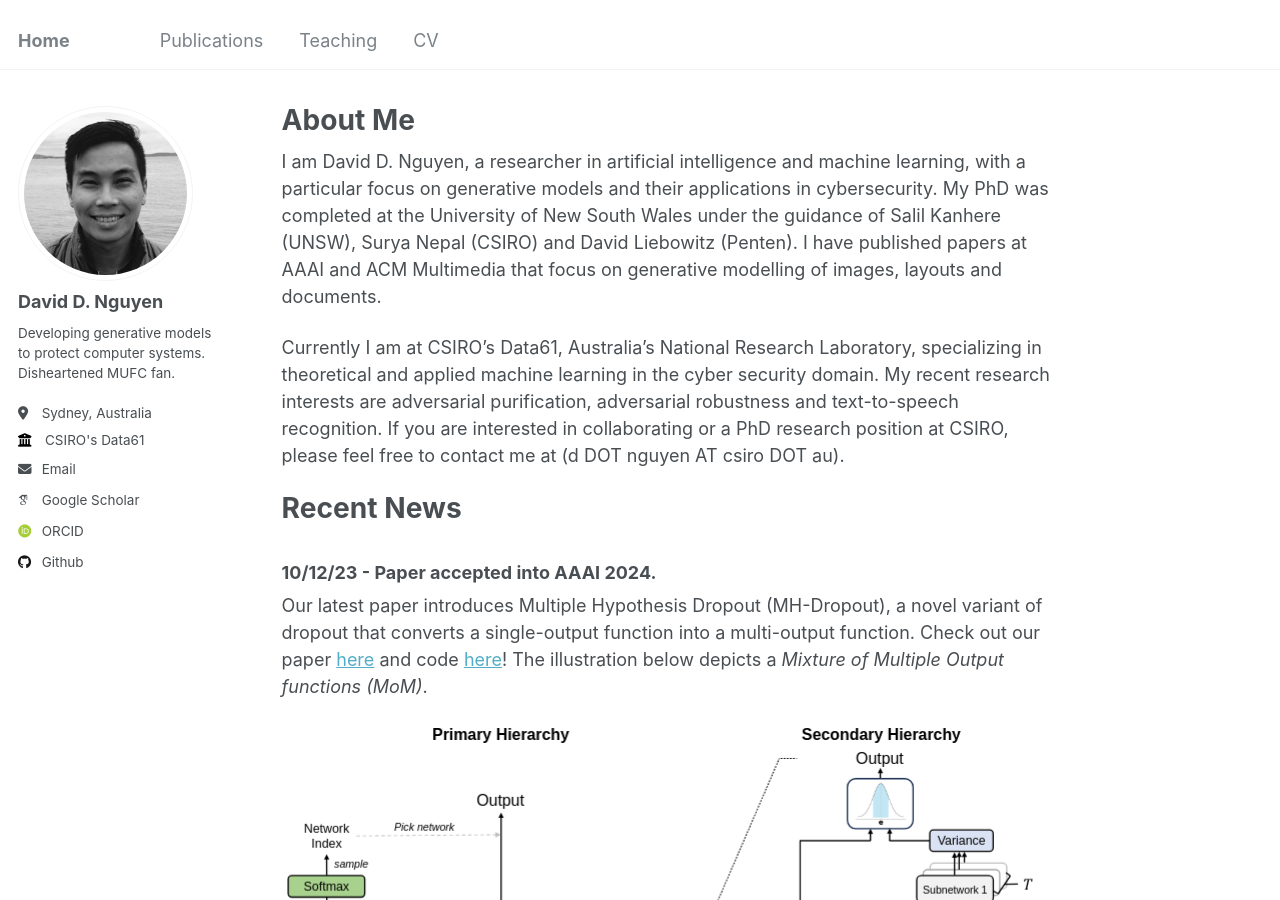
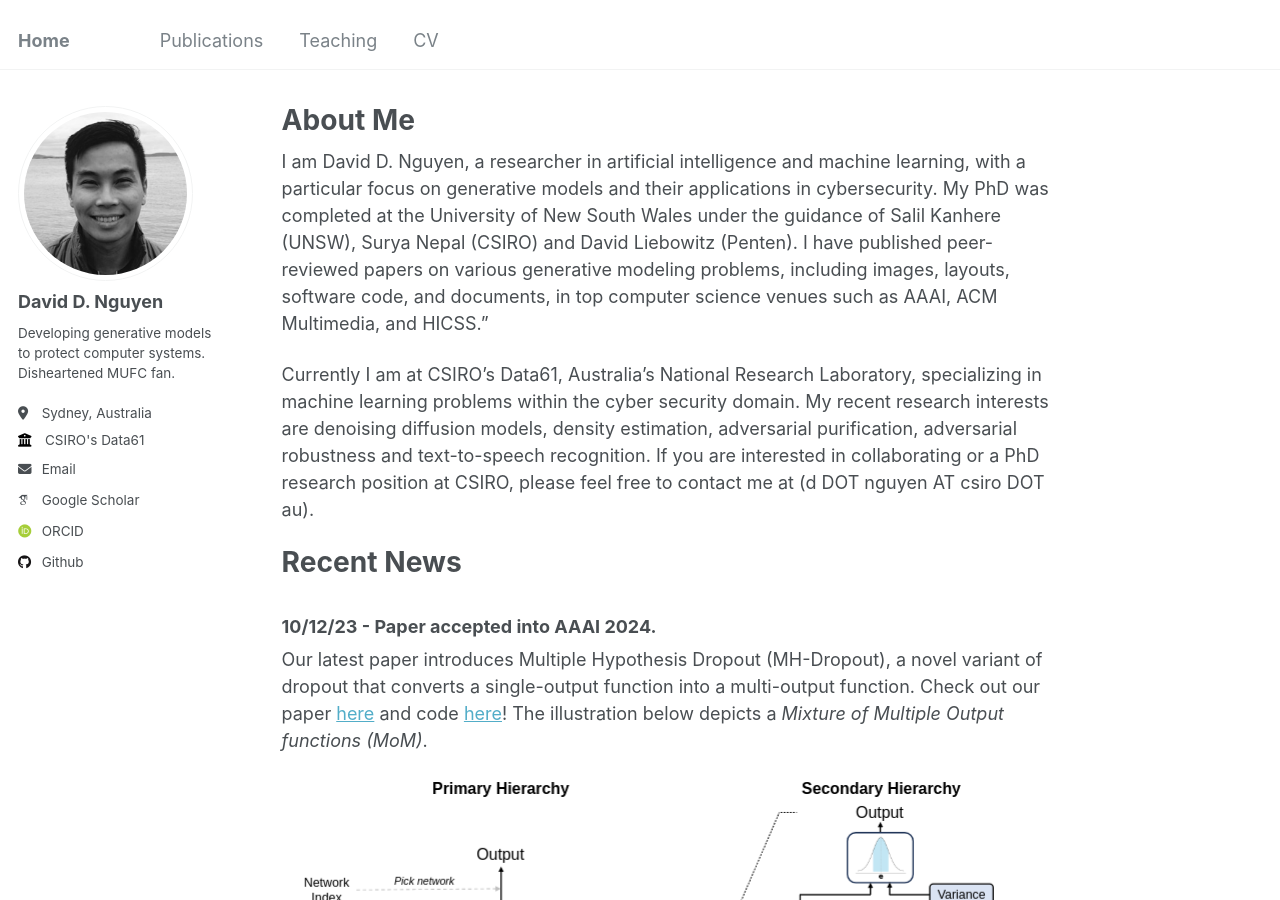
Before and after one commit to dngu7/dngu7.github.io, a Jekyll site: the page built from _pages/about.md, in a window 1280 px wide and 900 px high. Built offline with Jekyll 4.4.1, drawn with Linux system fonts in a browser that asks for light colours; some web fonts are replaced.

Commit message:
first commit

```diff
--- a/_pages/about.md
+++ b/_pages/about.md
@@ -10,10 +10,10 @@ redirect_from:
 
 I am David D. Nguyen, a researcher in artificial intelligence and machine learning, with a particular focus on generative models and their applications in cybersecurity.
 My PhD was completed at the University of New South Wales under the guidance of Salil Kanhere (UNSW), Surya Nepal (CSIRO) and David Liebowitz (Penten).
-I have published papers at AAAI and ACM Multimedia that focus on generative modelling of images, layouts and documents.
+I have published peer-reviewed papers on various generative modeling problems, including images, layouts, software code, and documents, in top computer science venues such as AAAI, ACM Multimedia, and HICSS."
 
-Currently I am at CSIRO's Data61, Australia's National Research Laboratory, specializing in theoretical and applied machine learning in the cyber security domain.
-My recent research interests are adversarial purification, adversarial robustness and text-to-speech recognition.
+Currently I am at CSIRO's Data61, Australia's National Research Laboratory, specializing in machine learning problems within the cyber security domain.
+My recent research interests are denoising diffusion models, density estimation, adversarial purification, adversarial robustness and text-to-speech recognition.
 If you are interested in collaborating or a PhD research position at CSIRO, please feel free to contact me at (d DOT nguyen AT csiro DOT au).
 
 Recent News
```
